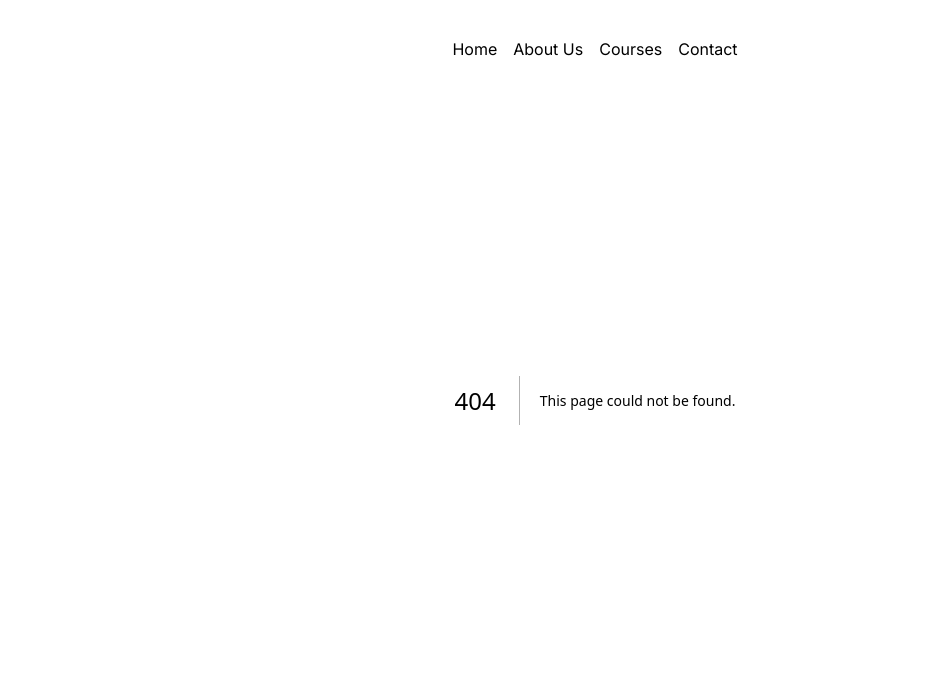
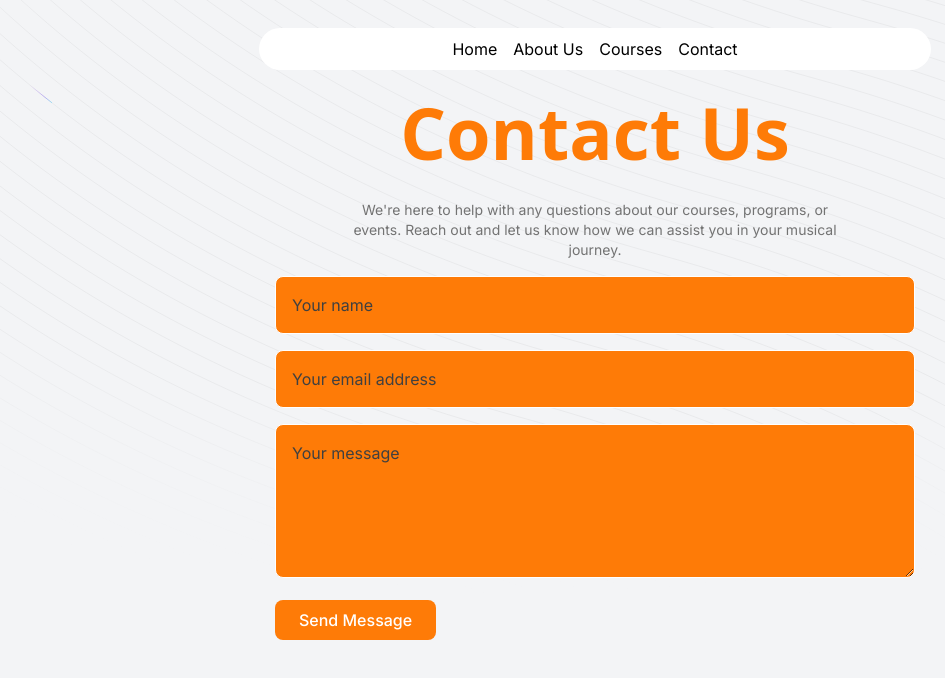
Before and after one commit to syedahafsa12/skillchaat, a Next.js app: page /contact in a window 1280 px wide. Before the commit this address had no page. Shown: the top 678 px of the page, without its empty margins (45-990 px from the left). Built offline with nearby package versions, Linux system fonts and the light colour scheme.

Commit message:
Create page.tsx

```diff
--- /dev/null
+++ b/src/app/contact/page.tsx
@@ -0,0 +1,132 @@
+'use client'
+import { BackgroundBeams } from '@/components/ui/background-beams';
+import React, { FormEvent, useState } from 'react';
+import { motion } from 'framer-motion';
+
+function MusicSchoolContactUs() {
+  const [formData, setFormData] = useState({
+    name: '',
+    email: '',
+    message: ''
+  });
+
+  // const handleSubmit = async (event: FormEvent<HTMLFormElement>) => {
+  //   event.preventDefault();
+
+  //   const response = await fetch("https://api.web3forms.com/submit", {
+  //     method: "POST",
+  //     headers: {
+  //       "Content-Type": "application/json",
+  //       Accept: "application/json"
+  //     },
+  //     body: JSON.stringify({
+  //       ...formData,
+  //       access_key: "access_key", "a77cb2ef-182b-48bc-9661-2c716e84db6e"
+  //     })
+  //   });
+
+  //   const result = await response.json();
+  //   if (result.success) {
+  //     // Show a success message to the user
+  //     alert("Form submitted successfully! Thank you.");
+
+  //     // Optionally, you can reset the form after submission
+  //     setFormData({
+  //       name: '',
+  //       email: '',
+  //       message: ''
+  //     });
+
+  //     console.log(result);
+  //   }
+  // };
+  async function handleSubmit(event:any) {
+    event.preventDefault();
+    const formData = new FormData(event.target);
+
+    formData.append("access_key", "a77cb2ef-182b-48bc-9661-2c716e84db6e");
+
+    const object = Object.fromEntries(formData);
+    const json = JSON.stringify(object);
+
+    const response = await fetch("https://api.web3forms.com/submit", {
+              method: "POST",
+              headers: {
+                "Content-Type": "application/json",
+                Accept: "application/json"
+              },
+              body: json
+    });
+    const result = await response.json();
+    if (result.success) {
+        alert('Form Submitted Succesfully!')
+
+        event.target.reset();
+
+      console.log(result);
+    }
+}
+
+
+
+  const handleChange = (e: React.ChangeEvent<HTMLInputElement | HTMLTextAreaElement>) => {
+    const { name, value } = e.target;
+    setFormData(prevState => ({
+      ...prevState,
+      [name]: value
+    }));
+  };
+
+  return (
+    <div className="min-h-screen bg-gray-100 dark:bg-gray-900 py-20  relative">
+      {/* BackgroundBeams and Content remain unchanged */}
+      <BackgroundBeams className="absolute top-0 left-0 w-full h-full z-0" />
+      <div className="max-w-2xl mx-auto p-4 relative z-10">
+        <h1 className="text-lg md:text-7xl sm:text-10xl text-center font-sans font-bold mb-8 text-orange">
+          Contact Us
+        </h1>
+        <p className="text-neutral-500 max-w-lg mx-auto my-2 text-sm text-center">
+          We&apos;re here to help with any questions about our courses, programs, or events.
+          Reach out and let us know how we can assist you in your musical journey.
+        </p>
+        <form onSubmit={handleSubmit} className="space-y-4 mt-4">
+          <input
+            type="text"
+            name="name"
+            value={formData.name}
+            onChange={handleChange}
+            placeholder="Your name"
+            className="rounded-lg border border-white focus:ring-2 focus:ring-teal-500 w-full p-4 bg-orange placeholder:text-neutral-700"
+            required
+          />
+          <input
+            type="email"
+            name="email"
+            value={formData.email}
+            onChange={handleChange}
+            placeholder="Your email address"
+            className="rounded-lg border border-white focus:ring-2 focus:ring-teal-500 w-full p-4 bg-orange placeholder:text-neutral-700"
+            required
+          />
+          <textarea
+            name="message"
+            value={formData.message}
+            onChange={handleChange}
+            placeholder="Your message"
+            className="rounded-lg border border-white focus:ring-2 focus:ring-teal-500 w-full p-4 bg-orange placeholder:text-neutral-700"
+            rows={5}
+            required
+          ></textarea>
+          <button
+            type="submit"
+            className="px-6 py-2 rounded-lg bg-orange text-white font-medium hover:text-gray-200 focus:outline-none focus:ring-2 focus:ring-teal-500 focus:ring-offset-2"
+          >
+            Send Message
+          </button>
+        </form>
+      </div>
+    </div>
+  );
+}
+
+export default MusicSchoolContactUs;
```
